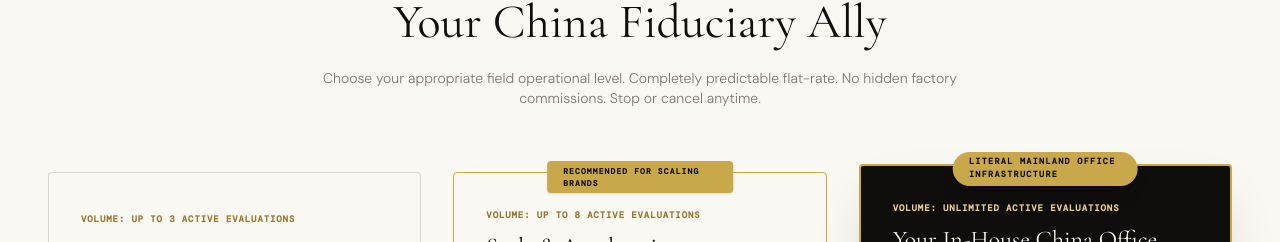
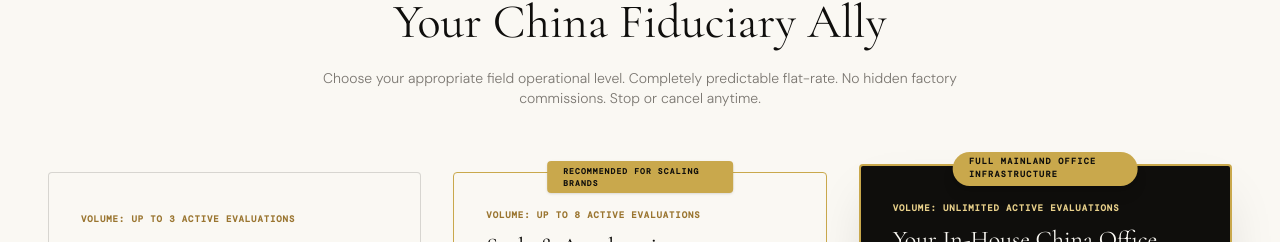
Before and after one commit to afly-lab/GAI, a React (Vite) app: page / in a window 1280 px wide. Shown: the part 5258-5500 px from the top of the page. Built offline with nearby package versions, Linux system fonts and the light colour scheme.

Commit message:
Update App.tsx

```diff
--- a/src/App.tsx
+++ b/src/App.tsx
@@ -654,7 +654,7 @@ export default function App() {
             {/* Tier 3: Your In-House China Office */}
             <div className="bg-ink border-2 border-gold p-8 rounded-sm flex flex-col justify-between shadow-2xl shadow-ink/15 relative lg:-translate-y-2">
               <span className="absolute -top-3.5 left-1/2 -translate-x-1/2 bg-gold text-ink text-[8.5px] font-mono font-bold uppercase tracking-[0.15em] py-1 px-4 rounded-full shadow-lg">
-                Literal mainland Office Infrastructure
+                Full Mainland Office Infrastructure
               </span>
 
               <div>
```
